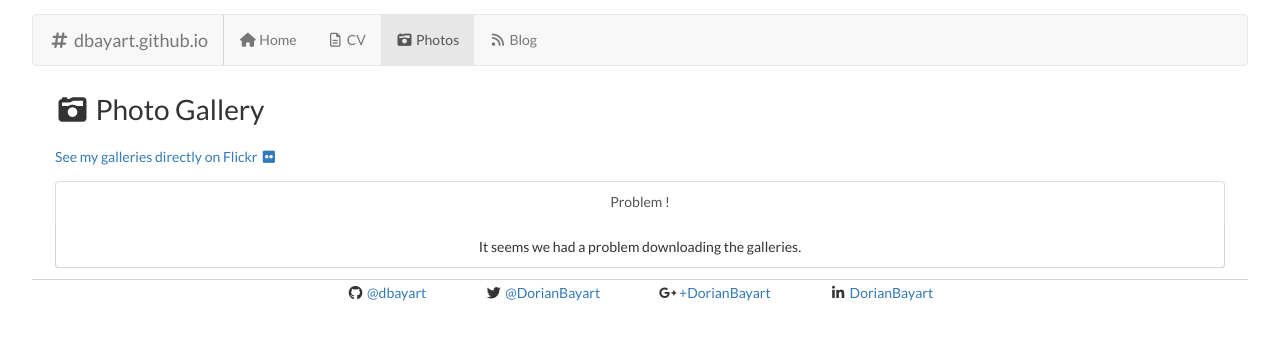
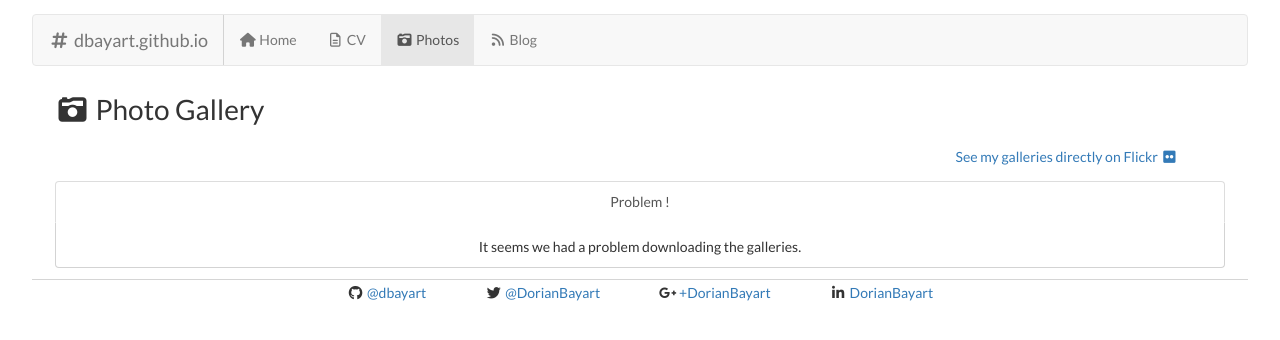
Before and after one commit to dorianbayart/dorianbayart.github.io, a Jekyll site: the page built from photos/index.html, in a window 1280 px wide. Shown: the top 340 px of the page. Built offline with Jekyll 4.4.1, drawn with Linux system fonts in a browser that asks for light colours; nearby versions of some CDN libraries.

Commit message:
Update gallery.html

```diff
--- a/_layouts/gallery.html
+++ b/_layouts/gallery.html
@@ -5,7 +5,7 @@ layout: default
 <script type="text/javascript" src="https://cdnjs.cloudflare.com/ajax/libs/masonry/4.0.0/masonry.pkgd.min.js"></script>
 
 <h1><i class="fa fa-camera-retro fa-fw"></i>&nbsp;{{ page.title }}</h1>
-<a href="https://www.flickr.com/photos/dorianbayart/collections/">See my galleries directly on Flickr&nbsp;<i class="fa fa-flickr fa-fw"></i></a>
+<a id="flickrLink" href="https://www.flickr.com/photos/dorianbayart/collections/">See my galleries directly on Flickr&nbsp;<i class="fa fa-flickr fa-fw"></i></a>
 <div class="noJS" style="display:none;">No Javascript !</div>
 
 
```
